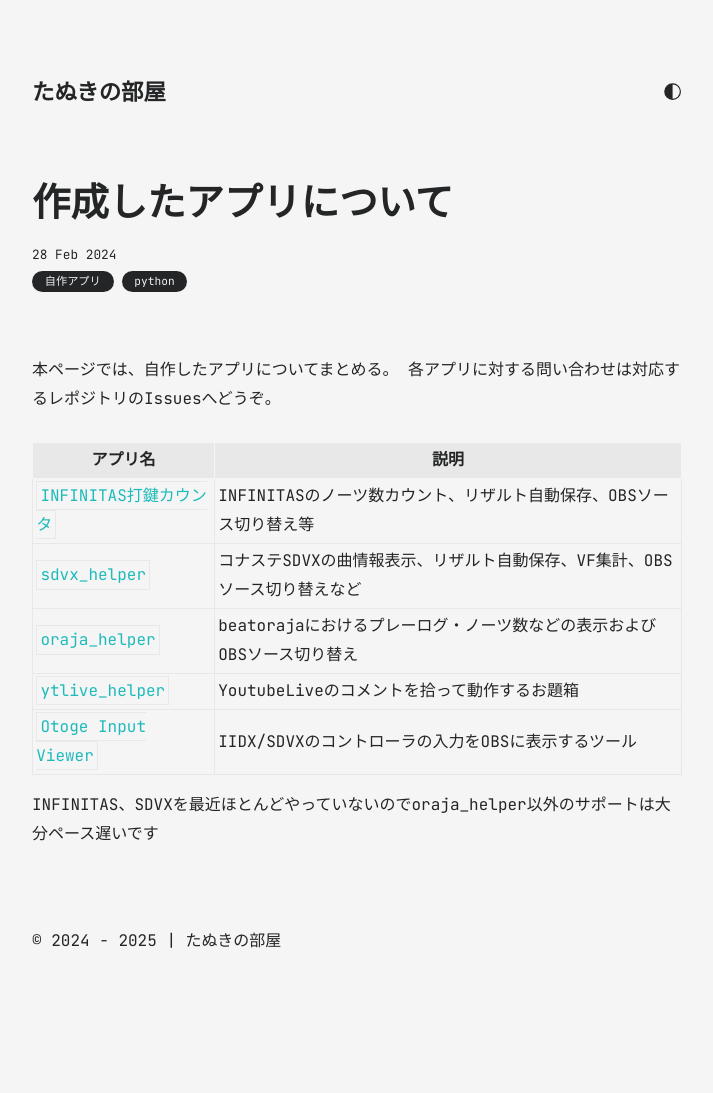
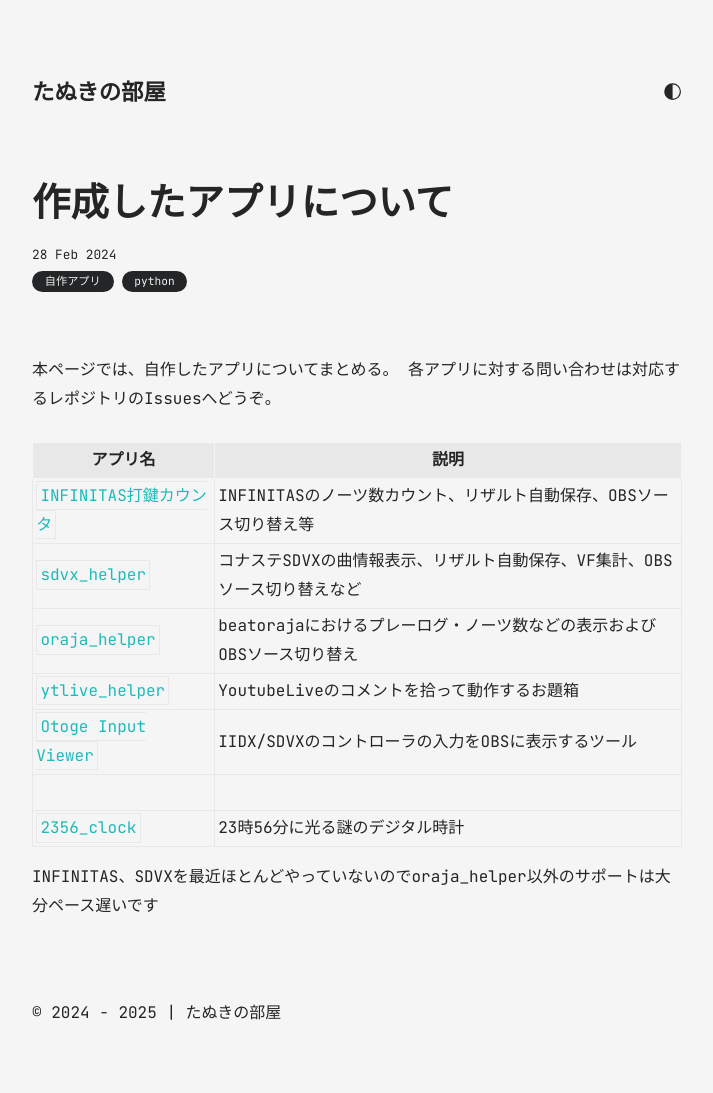
Before and after one commit to dj-kata/dj-kata.github.io, a Jekyll site: the page built from all_collections/_posts/2024-02-28-applications.md, in a window 1280 px wide. Shown: the whole page, without its empty margins (283-996 px from the left). Built offline with Jekyll 4.4.1, drawn with Linux system fonts in a browser that asks for light colours; before the commit the page ends 1021 px from its top, so only the background shows below that.

Commit message:
Update 2024-02-28-applications.md

```diff
--- a/all_collections/_posts/2024-02-28-applications.md
+++ b/all_collections/_posts/2024-02-28-applications.md
@@ -15,5 +15,7 @@ categories: [自作アプリ, python]
 |[oraja_helper](https://github.com/dj-kata/oraja_helper)|beatorajaにおけるプレーログ・ノーツ数などの表示およびOBSソース切り替え|
 |[ytlive\_helper](https://github.com/dj-kata/ytlive_helper)|YoutubeLiveのコメントを拾って動作するお題箱|
 |[Otoge Input Viewer](https://github.com/dj-kata/otoge_input_viewer)|IIDX/SDVXのコントローラの入力をOBSに表示するツール|
+|||
+|[2356_clock](https://github.com/dj-kata/obs_misc/tree/main/2356_clock#readme)|23時56分に光る謎のデジタル時計|
 
 ~~INFINITAS、SDVXを最近ほとんどやっていないのでoraja_helper以外のサポートは大分ペース遅いです~~
```
